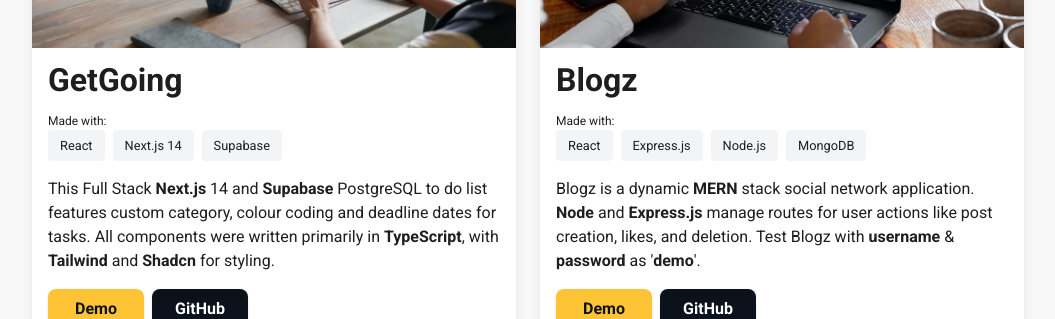
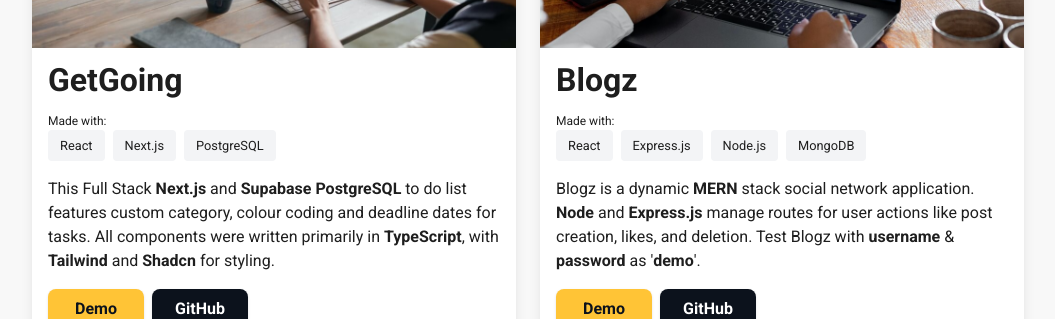
Before and after one commit to adamrichardturner/portfolio-2023, a Next.js app: page / in a window 1280 px wide. Shown: the part 1260-1579 px from the top of the page, without its empty margins (112-1167 px from the left). Built offline with nearby package versions, Linux system fonts and the light colour scheme; no server answers.

Commit message:
Style adjustments

```diff
--- a/components/ProjectComponent/ProjectComponent.tsx
+++ b/components/ProjectComponent/ProjectComponent.tsx
@@ -47,7 +47,8 @@
     'Stan Rawlinson',
     'Ubuntu',
     'Shadcn',
-    'Supabase'
+    'Supabase',
+    'PostgreSQL'
   ]
 
   return (
--- a/util/projectsData.json
+++ b/util/projectsData.json
@@ -2,11 +2,11 @@
     {
       "id": "1",
       "title": "GetGoing",
-      "description": "This Full Stack Next.js 14 and Supabase PostgreSQL to do list features custom category, colour coding and deadline dates for tasks. All components were written primarily in TypeScript, with Tailwind and Shadcn for styling.",
+      "description": "This Full Stack Next.js and Supabase PostgreSQL to do list features custom category, colour coding and deadline dates for tasks. All components were written primarily in TypeScript, with Tailwind and Shadcn for styling.",
       "imagePath": "/projects/getgoing.jpg",
       "altTag": "GetGoing",
       "category": "Full Stack",
-      "skills": ["React", "Next.js 14", "Supabase"],
+      "skills": ["React", "Next.js", "PostgreSQL"],
       "demoLink": "https://getgoing.adamrichardturner.dev",
       "githubLink": "https://github.com/adamrichardturner/getgoing"
     },
```
